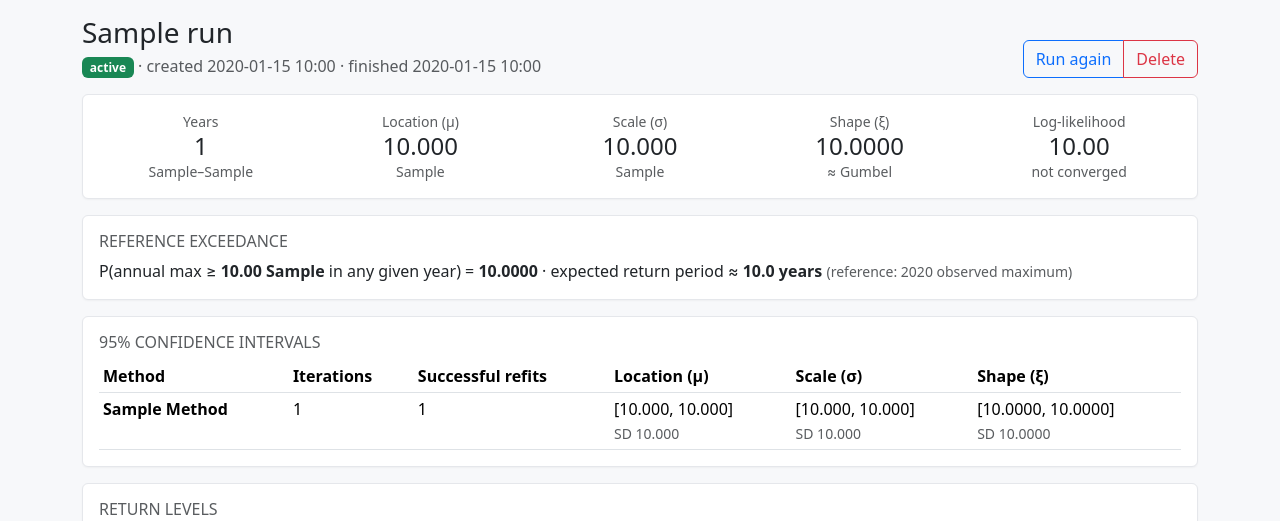
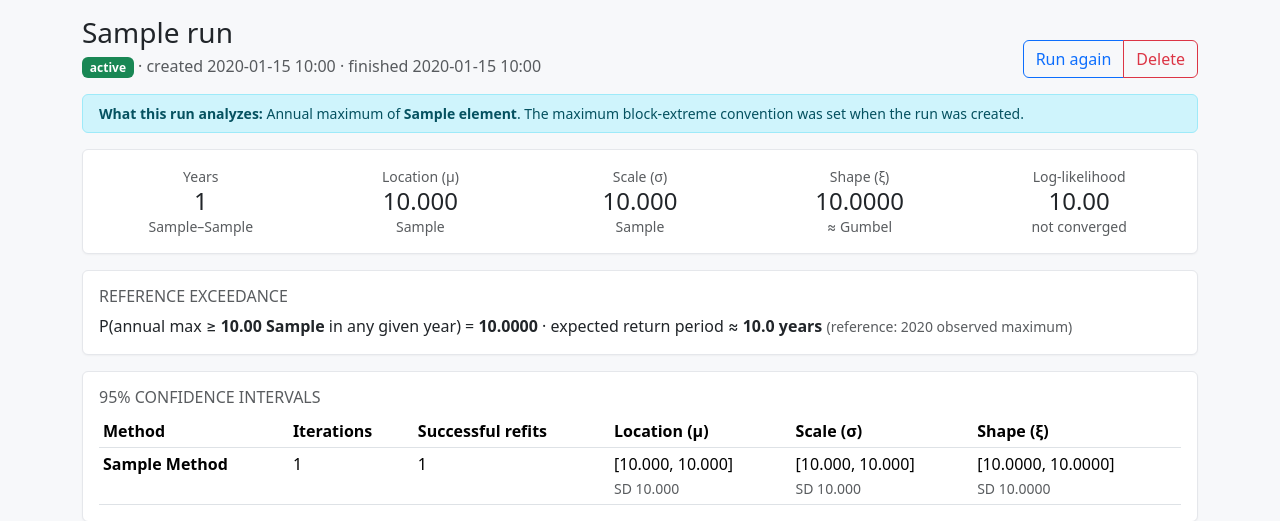
Before and after one commit to mself279/WeatherExtremes, a Django app: template analysis/templates/analysis/gev_detail.html in a window 1280 px wide. Shown: the part 104-625 px from the top of the page. Run offline with Django 5.2, Linux system fonts and the light colour scheme; the template is opened without the code that fills it: most values are stand-ins (such as "Sample title", 1, 10 or a date in 2020); some libraries are stand-ins or nearby versions.

Commit message:
Add interpretation-guide banners to GEV and occurrence-rate run detail pages

```diff
--- a/analysis/templates/analysis/gev_detail.html
+++ b/analysis/templates/analysis/gev_detail.html
@@ -52,6 +52,34 @@
     </div>
   </div>
 </div>
+
+{% if run.parameters.element %}
+<div class="alert alert-info py-2 px-3 mb-3 small">
+  <strong>What this run analyzes:</strong>
+  {% with element=run.parameters.element direction=run.parameters.direction %}
+  {% if element == 'TMIN' and direction == 'min' %}
+    Coldest overnight low each year — winter cold extremes (e.g., polar-vortex events, hard freezes).
+  {% elif element == 'TMIN' and direction == 'max' %}
+    Warmest overnight low each year — summer heat retention. Overnight lows integrate humidity, urban thermal mass, and longwave radiation, so this is one of the cleanest climate-change fingerprints in the daily record.
+  {% elif element == 'TMAX' and direction == 'max' %}
+    Hottest day each year — peak heat extremes (afternoon heatwave intensity).
+  {% elif element == 'TMAX' and direction == 'min' %}
+    Coolest daily high each year — typically the chilliest afternoon in the cold season (an indicator of cold-air-mass intrusions).
+  {% elif element == 'PRCP' and direction == 'max' %}
+    Wettest single day each year — heavy-precipitation extremes (flooding / runoff design rainfall).
+  {% elif element == 'PRCP' and direction == 'min' %}
+    Driest single day each year. Usually not informative for daily PRCP — most stations record 0&nbsp;mm on at least one day per year, so the minima are degenerate.
+  {% elif element == 'SNOW' and direction == 'max' %}
+    Biggest single-day snowfall each year — snowstorm-intensity extremes.
+  {% elif element == 'SNWD' and direction == 'max' %}
+    Deepest snow depth on the ground each year — peak snowpack extremes.
+  {% else %}
+    Annual {% if direction == 'min' %}minimum{% else %}maximum{% endif %} of
+    <strong>{{ element }}</strong>. The {% if direction == 'min' %}minimum{% else %}maximum{% endif %} block-extreme convention was set when the run was created.
+  {% endif %}
+  {% endwith %}
+</div>
+{% endif %}
 
 {% if run.error %}
 <div class="alert alert-danger">
```
Also changed, not shown: analysis/templates/analysis/run_detail.html (+26 -0 lines), static/use_cases/dallas_tmin/newplot-8.png, static/use_cases/dallas_tmin/newplot-9.png.
